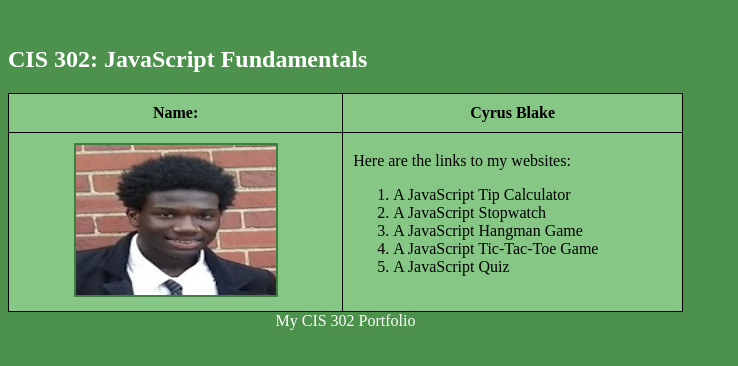
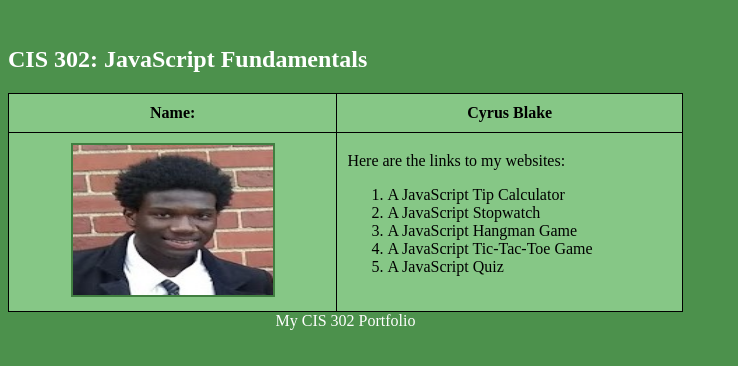
Before and after one commit to cyrusblake/JavaScript-Fundamentals-Portfolio, a plain HTML site: page index.html in a window 1280 px wide. Shown: the whole page, without its empty margins (0-738 px from the left). Drawn offline with Linux system fonts and the light colour scheme.

Commit message:
Update style.css

```diff
--- a/style.css
+++ b/style.css
@@ -40,14 +40,14 @@ th {
     padding: 10px
 }
 
+tr, th, td{
+    border: 1px solid black;
+    padding: 10px;
 
+}
 
 /* Text Adjustments */
 
-th:first-of-type {
-    font-weight: normal;
-    text-align: left;
-}
 
 
 .center {
```
